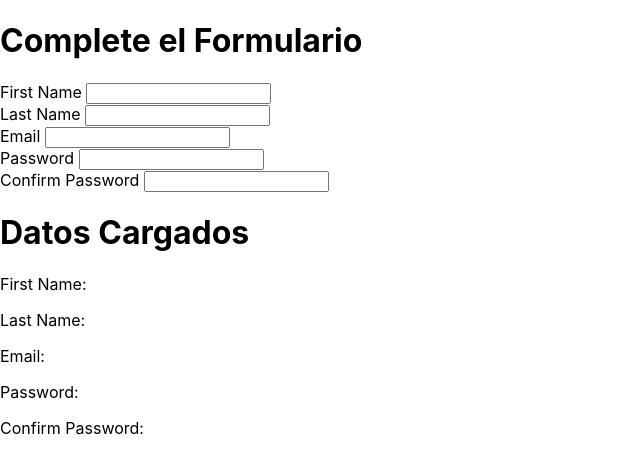
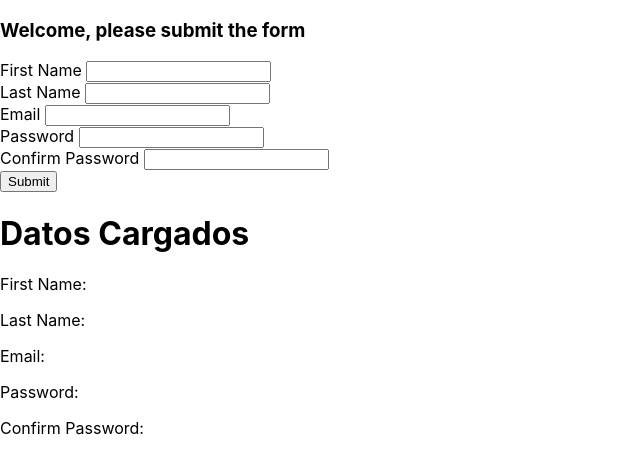
Before and after one commit to paivadul/formulario, a React (Create React App) app: page / in a window 1280 px wide. Shown: the top 474 px of the page, without its empty margins (0-640 px from the left). Built offline with nearby package versions, Linux system fonts and the light colour scheme.

Commit message:
'SIN SCORE: probando añadir botón de envío. Lección Renderizado Condicional'

```diff
--- a/src/App.js
+++ b/src/App.js
@@ -5,7 +5,7 @@ import './App.css';
 
 function App() {
 
-  const [state, setState] = useState({firstName:"", lastName:"", email:"", password:"", confirmPassword:""})
+  const [state, setState] = useState({firstName:"", lastName:"", email:"", password:"", confirmPassword:"", hasBeenSubmitted:false })
 
   return (
     <div className="App">
--- a/src/components/Form.jsx
+++ b/src/components/Form.jsx
@@ -1,8 +1,8 @@
 import React, { useState } from 'react';
 
 const Form = props => {
-
     const { input, setInput } = props;
+    const [hasBeenSubmitted, setHasBeenSubmitted] = useState(false);
 
     const onChange = e => {
         setInput({
@@ -11,8 +11,24 @@ const Form = props => {
         })
     };
 
-    return <form>
-        <h1>Complete el Formulario</h1>
+    const createUser = (e) => {
+        e.preventDefault();
+        const { firstName, lastName, email, password, confirmPassword} = input;
+        const newUser = { firstName, lastName, email, password, confirmPassword};
+        console.log("Welcome", newUser);
+        setHasBeenSubmitted(true);
+    };
+
+    const formMessage = () => {
+        if( hasBeenSubmitted ) {
+	    return "Thank you for submitting the form!";
+	} else {
+	    return "Welcome, please submit the form";
+	}
+    };
+
+    return <form onSubmit={ createUser }>
+        <h3>{ formMessage() }</h3>
         <div>
             <label htmlFor='firstName'>First Name </label>
             <input onChange={onChange} type="text" name="firstName"/>
@@ -33,6 +49,7 @@ const Form = props => {
             <label htmlFor="confirmPassword">Confirm Password </label>
             <input onChange={onChange} type="password" name="confirmPassword" />
         </div>
+        <button type="submit">Submit</button>
     </form>
 };
 
```
